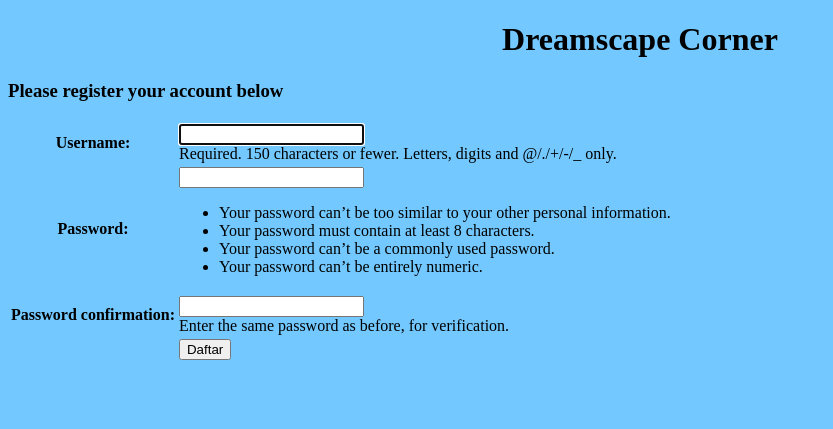
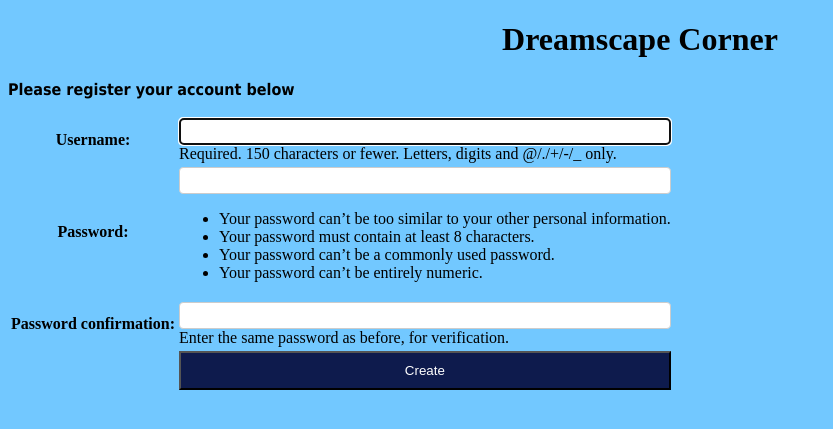
Before and after one commit to stefarion/dreamscape-corner, a Django app: page /register/ in a window 1280 px wide. Shown: the top 429 px of the page, without its empty margins (0-833 px from the left). Run offline with Django 5.2, Linux system fonts and the light colour scheme.

Commit message:
style: Change register page

```diff
--- a/main/templates/login.html
+++ b/main/templates/login.html
@@ -40,7 +40,7 @@ input[type="text"], input[type="password"] {
 
 <div class="login">
   <h1 style="text-align: center;">Dreamscape Corner</h1>
-  <h3>Please login to your account first</h3>
+  <h3 style="text-align: center;">Please login to your account first</h3>
 
   <form method="POST" action="">
     {% csrf_token %}
--- a/main/templates/register.html
+++ b/main/templates/register.html
@@ -5,6 +5,33 @@
 {% endblock meta %}
 
 {% block content %}
+
+<style>
+h3 {
+    font-family: 'Tahoma', sans-serif;
+    font-size: 16px;
+}
+
+input[type="text"], input[type="password"] {
+    width: 100%;
+    padding: 5px;
+    border: 1px solid #ccc;
+    border-radius: 4px;
+    box-sizing: border-box;
+}
+
+input[type="submit"] {
+    background-color: #0e1b4d;
+    color: white;
+    padding: 10px;
+    width: 100%;
+    cursor: pointer;
+}
+
+input[type="submit"]:hover {
+    background-color: #0e1b4d;
+}
+</style>
 
 <div class="login">
   <h1 style="text-align: center;">Dreamscape Corner</h1>
@@ -16,7 +43,7 @@
       {{ form.as_table }}
       <tr>
         <td></td>
-        <td><input type="submit" name="submit" value="Daftar" /></td>
+        <td><input type="submit" name="submit" value="Create" /></td>
       </tr>
     </table>
   </form>
```
